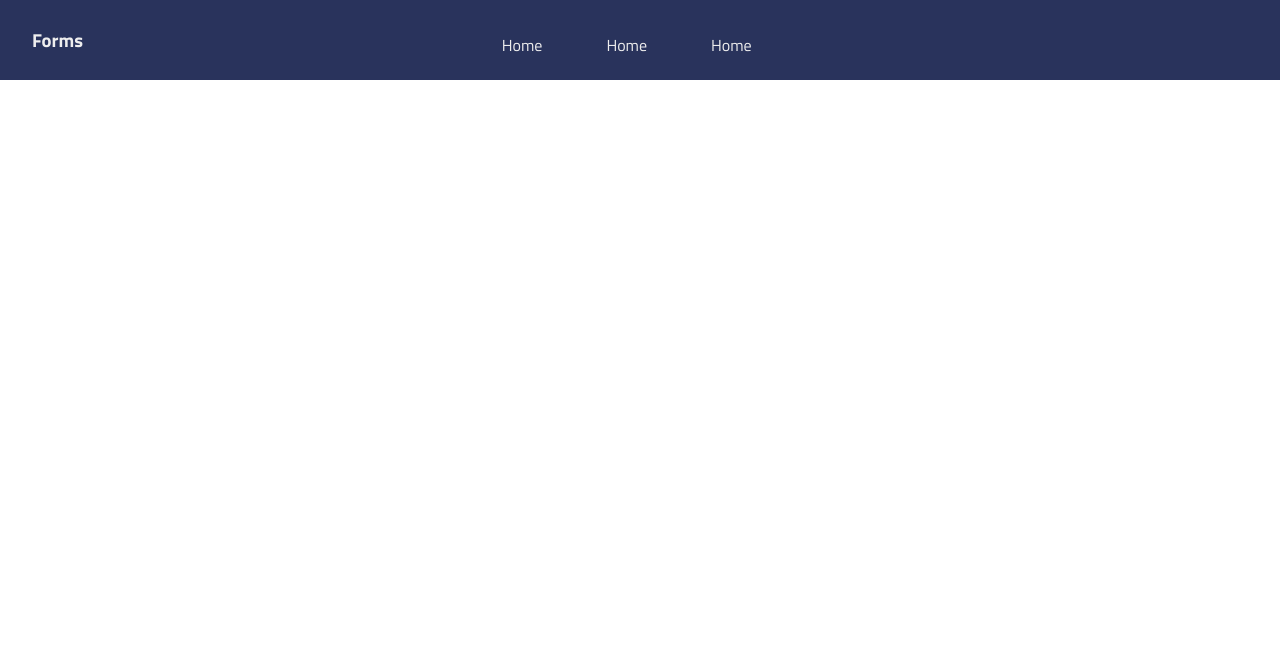
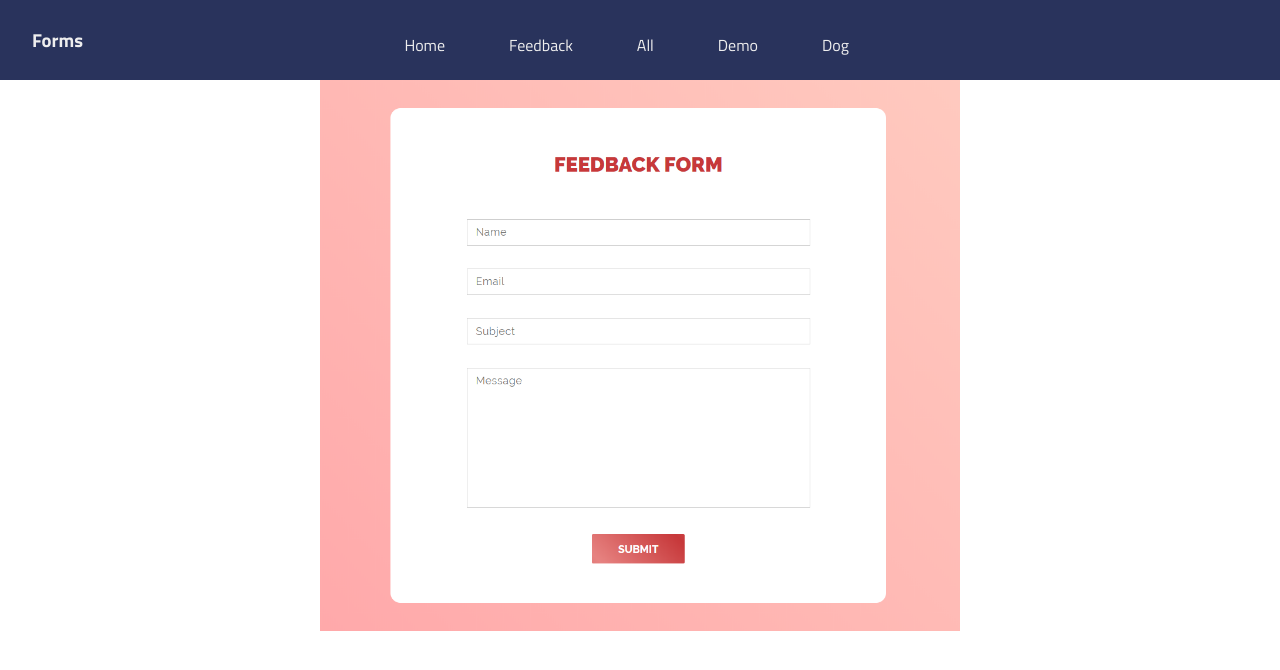
Before and after one commit to eleanor-tosh/form-practice, a React (Create React App) app: page /Feedback in a window 1280 px wide. Before the commit this address had no page. Shown: the top 670 px of the page. Built offline with nearby package versions, Linux system fonts and the light colour scheme.

Commit message:
page for first form, files made, image added

```diff
--- a/src/App.js
+++ b/src/App.js
@@ -3,6 +3,7 @@ import React from 'react'
 import { BrowserRouter as Router, Routes, Route } from 'react-router-dom'
 import Navbar from './components/Navbar.jsx'
 import Home from './pages/Home.jsx'
+import Feedback from './pages/Feedback.jsx'
 
 function App() {
   return (
@@ -14,6 +15,7 @@ function App() {
         <Router>
           <Routes>
             <Route path="/" element={<Home />} />
+            <Route path="/Feedback" element={<Feedback />} />
           </Routes>
         </Router>
       </main>
--- a/src/components/Navbar.jsx
+++ b/src/components/Navbar.jsx
@@ -13,9 +13,11 @@ function Navbar() {
       <h3>Forms</h3>
       <div>
         <nav ref={navRef} className="nav-right">
-          <a href="/#">Home</a>
-          <a href="/#">Home</a>
-          <a href="/#">Home</a>
+          <a href="/">Home</a>
+          <a href="/Feedback">Feedback</a>
+          <a href="/#">All</a>
+          <a href="/#">Demo</a>
+          <a href="/#">Dog</a>
           <button className="nav-btn nav-close-btn" onClick={showNavbar}>
             <FaTimes />
           </button>
--- /dev/null
+++ b/src/pages/Feedback.jsx
@@ -0,0 +1,12 @@
+import React from 'react'
+import '../styles/feedback.css'
+
+function Feedback() {
+  return (
+    <div>
+      <img src="/images/basic-feedback.png" alt="feedback form to replicate" />
+    </div>
+  )
+}
+
+export default Feedback
--- /dev/null
+++ b/src/styles/feedback.css
@@ -0,0 +1,8 @@
+
+
+img{
+  display: block;
+  margin-left: auto;
+  margin-right: auto;
+  width: 50%;
+}
--- a/src/styles/nav.css
+++ b/src/styles/nav.css
@@ -14,6 +14,8 @@
   --textColor: #eee;
 }
 
+
+
 header {
   display: flex;
   align-items: center;
@@ -22,7 +24,6 @@ header {
   padding: 0 2rem;
   background-color: var(--mainColor);
   color: var(--textColor);
-
 }
 
 nav a{
@@ -81,5 +82,4 @@ right: 2rem;
 nav a{
   font-size: 1.5rem;
 }
-
 }
```
